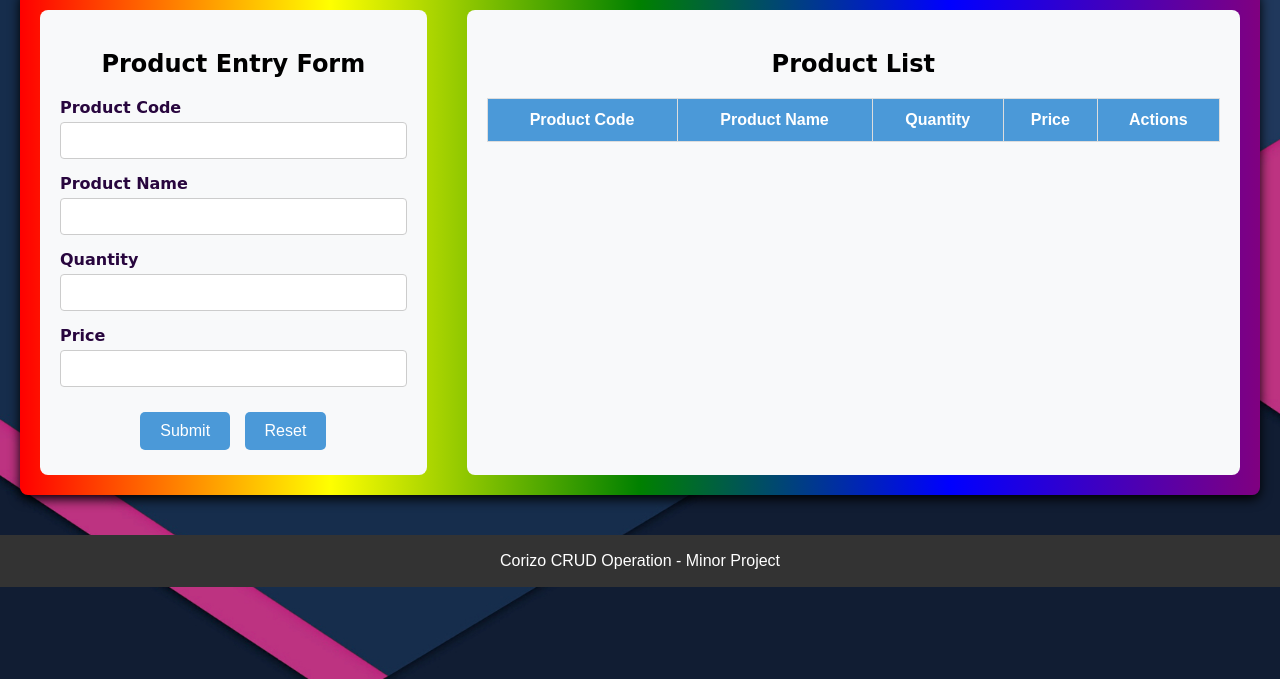
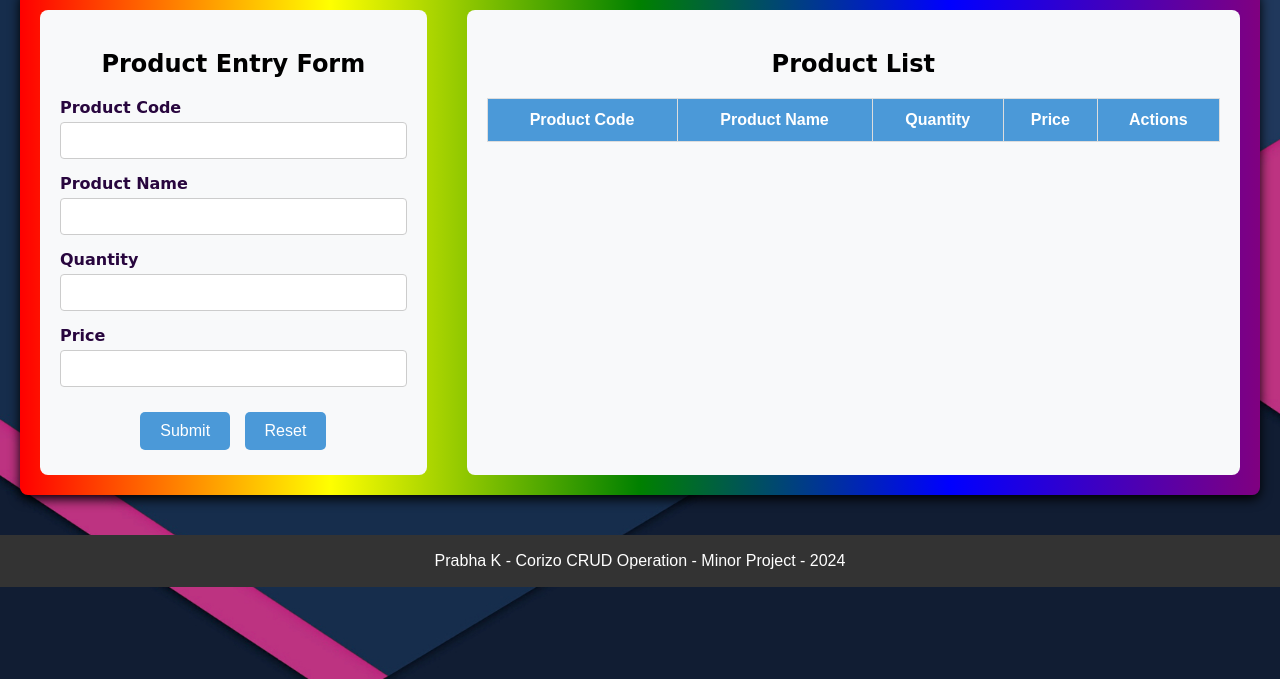
Before and after one commit to PrabhaPabs/Corizo_Minor_Project, a plain HTML site: page index.html in a window 1280 px wide. Shown: the part 121-800 px from the top of the page. Drawn offline with Linux system fonts and the light colour scheme.

Commit message:
Update index.html

```diff
--- a/index.html
+++ b/index.html
@@ -60,7 +60,7 @@
     <script type="text/javascript" src="script.js"></script>
 
     <footer>
-        <p> Corizo CRUD Operation - Minor Project</p>
+        <p>Prabha K - Corizo CRUD Operation - Minor Project - 2024</p>
     </footer>
 </body>
 </html>
```
